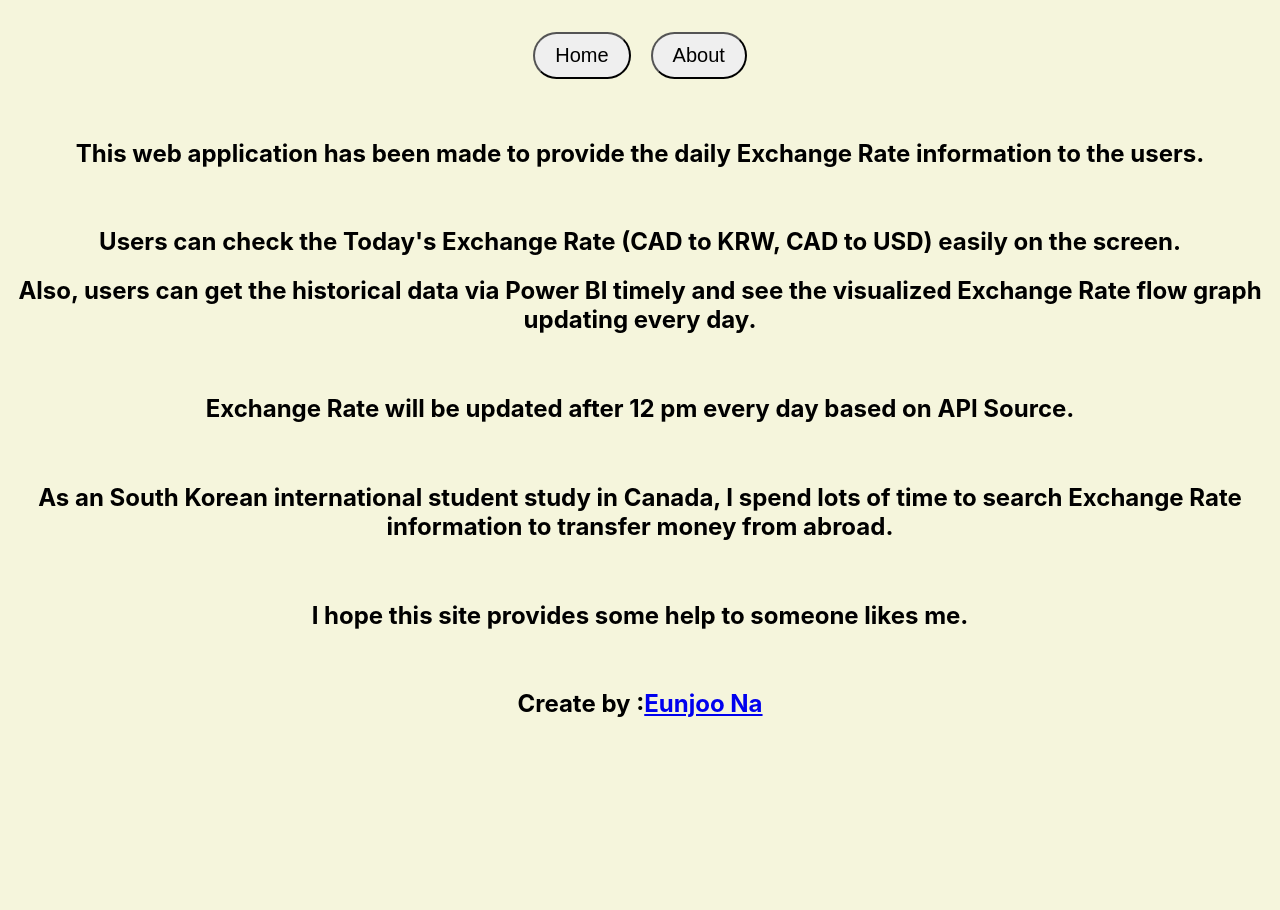
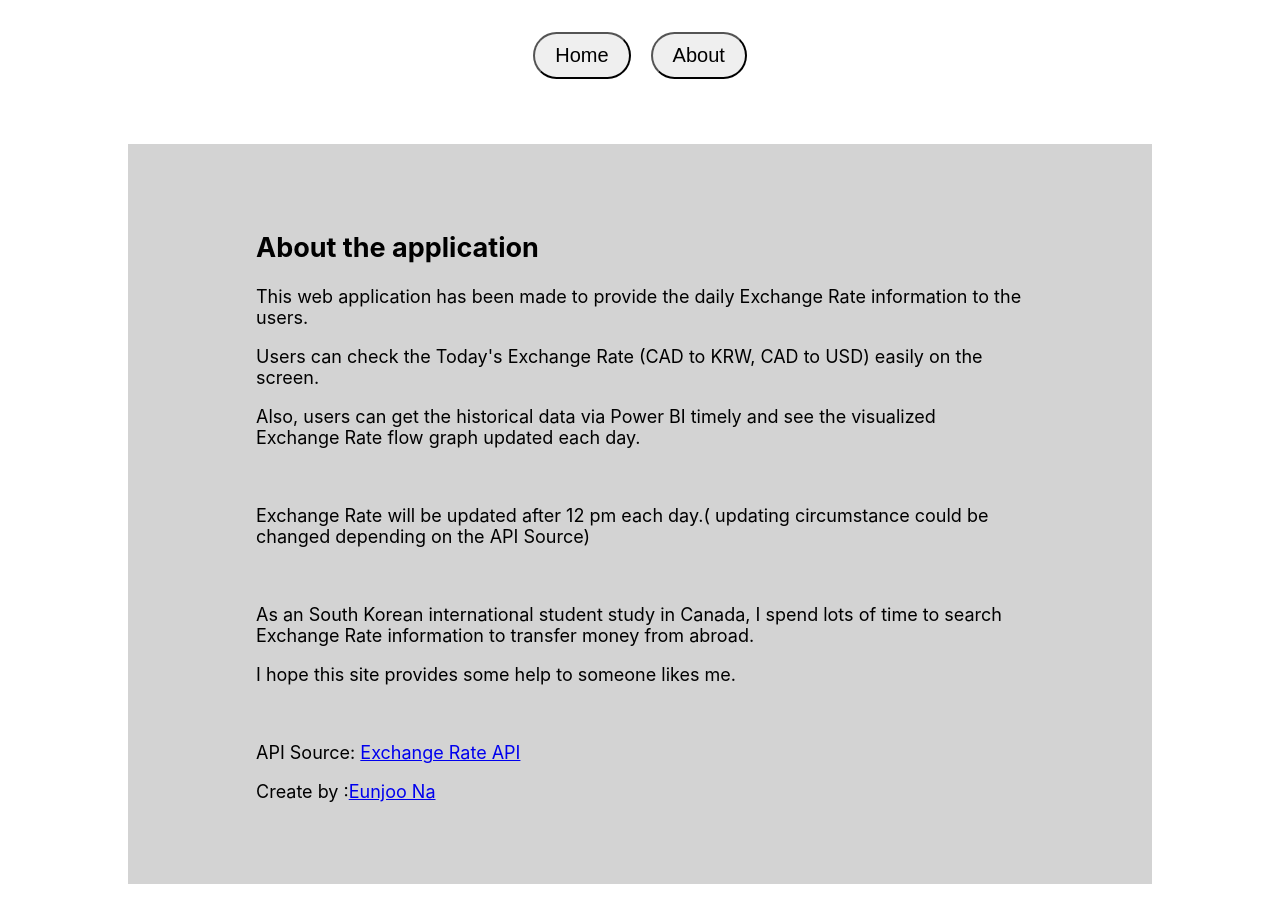
Before and after one commit to dev-eunjoo/Canada-Exchange-Rate-Daily-Dashboard, a React (Create React App) app: page /about in a window 1280 px wide. Shown: the part 480-1390 px from the top of the page. Before the commit the page ends 1218 px from the top, so only its background shows below. Built offline with nearby package versions, Linux system fonts and the light colour scheme.

Commit message:
updated graph api and styling

```diff
--- a/src/App.css
+++ b/src/App.css
@@ -5,9 +5,7 @@
 body {
   margin: 0;
   padding: 0;
-    font-family: -apple-system, BlinkMacSystemFont, "Segoe UI", Roboto, Oxygen,
-      Ubuntu, Cantarell, "Open Sans", "Helvetica Neue", sans-serif;
-    background-color: beige;
+  font-family: -apple-system, BlinkMacSystemFont, "Segoe UI", Roboto, Oxygen, Ubuntu, Cantarell, "Open Sans", "Helvetica Neue", sans-serif;
   height: 100%;
   width: 100%;
 }
@@ -47,7 +45,6 @@
 }
 
 .graph {
-    background-color: beige;
   padding: 30px;
 }
 
@@ -59,7 +56,6 @@
   justify-content: center;
   margin: 30px;
   padding: 30px;
-
 }
 .today > div {
   margin: 0 5%;
@@ -76,27 +72,29 @@
 }
 
 .sign {
-    margin: 30px;
+  padding: 30px;
+  background-color: lightgray;
   text-align: center;
   font-size: 20px;
 }
 
-  .usd, .krw{
+.usd,
+.krw {
   display: bolck;
 }
 
-  .chartjs-render-monitor{
+.chartjs-render-monitor {
   width: 920px;
   height: 460px;
 }
 
-  img{
+img {
   vertical-align: middle;
   justify-content: center;
   align-items: center;
 }
 
-  .powerbi_data{
+.powerbi_data {
   text-align: center;
   background-color: lightslategrey;
   height: 100%;
@@ -106,17 +104,16 @@
   padding: 30px;
 }
 
-  .powerbi{
+.powerbi {
   text-decoration: none;
   font-size: 30px;
   color: white;
 }
 
-  .graph_data{
+.graph_data {
   font-size: 20px;
   font-weight: 500;
   text-align: center;
-    background-color: beige;
   height: 100%;
   display: flex;
   justify-content: center;
@@ -124,7 +121,7 @@
   padding: 30px;
 }
 
-  .download{
+.download {
   font-size: 20px;
   text-align: center;
   height: 100%;
--- a/src/routes/About.css
+++ b/src/routes/About.css
@@ -5,12 +5,13 @@
 body {
   margin: 0;
   padding: 0;
-    font-family: -apple-system, BlinkMacSystemFont, "Segoe UI", Roboto, Oxygen,
-      Ubuntu, Cantarell, "Open Sans", "Helvetica Neue", sans-serif;
-    background-color: beige;
+  font-family: -apple-system, BlinkMacSystemFont, "Segoe UI", Roboto, Oxygen, Ubuntu, Cantarell, "Open Sans", "Helvetica Neue", sans-serif;
   height: 100%;
+  font-size: large;
 }
 
-  h2 {
-    text-align: center;
+#introduction {
+  margin: 2% 10%;
+  background-color: lightgray;
+  padding: 5% 10%;
 }
--- a/src/routes/About.js
+++ b/src/routes/About.js
@@ -4,41 +4,26 @@ import "./About.css";
 function About() {
   return (
     <section className='container'>
-      <div>
-        <h2>
-          This web application has been made to provide the daily Exchange Rate
-          information to the users.
-        </h2>
+      <div id='introduction'>
+        <h2>About the application</h2>
+        <p>This web application has been made to provide the daily Exchange Rate information to the users.</p>
+        <p>Users can check the Today's Exchange Rate (CAD to KRW, CAD to USD) easily on the screen.</p>
+        <p>Also, users can get the historical data via Power BI timely and see the visualized Exchange Rate flow graph updated each day.</p>
         <br />
-        <h2>
-          Users can check the Today's Exchange Rate (CAD to KRW, CAD to USD) easily on the
-          screen.
-        </h2>
-        <h2>
-          Also, users can get the historical data via Power BI timely and see the visualized Exchange Rate flow graph updating every day.
-        </h2>
+        <p>Exchange Rate will be updated after 12 pm each day.( updating circumstance could be changed depending on the API Source)</p>
         <br />
-        <h2>
-          Exchange Rate will be updated after 12 pm every day based on API Source.
-        </h2>
+        <p>As an South Korean international student study in Canada, I spend lots of time to search Exchange Rate information to transfer money from abroad.</p>
+        <p>I hope this site provides some help to someone likes me.</p>
         <br />
-        <h2>
-          As an South Korean international student study in Canada, I spend lots of time to search Exchange Rate information to transfer money from abroad.
-        </h2>
-        <br />
-        <h2>
-            I hope this site provides some help to someone likes me.
-        </h2>
-        <br />
-        <h2>
+        <p>
+          API Source: <a href='https://exchangeratesapi.io/'>Exchange Rate API</a>
+        </p>
+        <p>
           Create by :
-          <a
-            href='https://dev-eunjoo.github.io/'
-            target='_blank'
-            rel='noopener noreferrer'>
-            Eunjoo Na{" "}
+          <a href='https://dev-eunjoo.github.io/' target='_blank' rel='noopener noreferrer'>
+            Eunjoo Na
           </a>
-        </h2>
+        </p>
       </div>
     </section>
   );
--- a/src/routes/Home.js
+++ b/src/routes/Home.js
@@ -4,51 +4,39 @@ import Today from "../components/Today";
 import { Line } from "react-chartjs-2";
 import "./../App.css";
 
-
 class Home extends React.Component {
   state = {
     isLoading: true,
     reports: [],
-    reports_usa: [],
-    reports_krw: [],
     date: "",
+    datas_usa: [],
+    datas_krw: [],
+    dates: []
   };
 
   render_usd_graph = () => {
-    const { reports_usa} = this.state;
-    const datas = [];
-
-    let keys = Object.keys(reports_usa);
-    keys = Array.from(keys);
-    keys.sort();
-
-    for (var i = 0; i < keys.length; i++) {
-        let data = reports_usa[keys[i]].USD;
-        data = data.toFixed(4);
-        datas.push(data);
-      }
-
+    const { datas_usa, dates } = this.state;
     const data_graph = {
-      labels: keys,
+      labels: dates,
       datasets: [
         {
           label: "Exchange Rate",
           backgroundColor: "rgba(244, 152, 31, 0.5)",
           borderColor: "rgba(0,0,0,1)",
           borderWidth: 2,
-          data: datas
+          data: datas_usa
         }
       ]
     };
 
     return (
-        <div className="graph">
+      <div className='graph'>
         <Line
           data={data_graph}
           options={{
             title: {
               display: true,
-              text: "Exchange Rates Graph (CAD to USD) - from 2020.06.01",
+              text: "Exchange Rates Graph (CAD to USD) - from 2021.10.01",
               fontSize: 25
             },
             legend: {
@@ -56,48 +44,35 @@ class Home extends React.Component {
               position: "right"
             }
           }}
-
         />
       </div>
-
     );
   };
 
   render_krw_graph = () => {
-    const { reports_krw}  = this.state;
-    const datas = [];
-
-    let keys = Object.keys(reports_krw);
-    keys = Array.from(keys);
-    keys.sort();
-
-    for (var i = 0; i < keys.length; i++) {
-        let data = reports_krw[keys[i]].KRW;
-        data = data.toFixed(2);
-        datas.push(data);
-      }
+    const { datas_krw, dates } = this.state;
 
     const data_graph = {
-      labels: keys,
+      labels: dates,
       datasets: [
         {
           label: "Exchange Rate",
           backgroundColor: "rgba(75,192,192,0.5)",
           borderColor: "rgba(0,0,0,1)",
           borderWidth: 2,
-          data: datas
+          data: datas_krw
         }
       ]
     };
 
     return (
-        <div className="graph">
+      <div className='graph'>
         <Line
           data={data_graph}
           options={{
             title: {
               display: true,
-              text: "Exchange Rates Graph (CAD to KRW) - from 2020.06.01",
+              text: "Exchange Rates Graph (CAD to KRW) - from 2021.10.01",
               fontSize: 25
             },
             legend: {
@@ -105,49 +80,51 @@ class Home extends React.Component {
               position: "right"
             }
           }}
-
         />
       </div>
-
     );
   };
 
   getReports = async () => {
-
-    const api = await axios.get(
-        "https://api.exchangeratesapi.io/latest?base=CAD"
-      );
+    const api = await axios.get("https://api.exchangerate-api.com/v4/latest/CAD");
 
     const today = api.data.date;
     this.state.date = today;
 
     const today_data = api.data.rates;
+
     this.state.reports = today_data;
 
-    const date = new Date();
-    const year = date.getFullYear();
-    const month = date.getMonth()+1;
-    const day = date.getDate();
+    const date = today.slice(8, 11);
 
+    let date_count = 0;
+    if (date.charAt(0) === "0") {
+      date_count = parseInt(date.charAt(1));
+    } else {
+      date_count = parseInt(date);
+    }
 
-    const today_in_api = [year, month, day].join("-");
-    const api_usa = ["https://api.exchangeratesapi.io/history?start_at=2020-06-01&end_at=",today_in_api, "&base=CAD&symbols=USD"].join("");
+    const datas_usa = [];
+    const datas_krw = [];
+    const dates = [];
 
-    const today_usa = await axios.get(
-        api_usa
-      );
+    for (var i = 1; i < date_count + 1; i++) {
+      let daily_rate = await axios.get("https://v6.exchangerate-api.com/v6/baeaa176cab9d47e4f3fb8aa/history/CAD/2021/10/" + i);
+      let data_usa = daily_rate.data.conversion_rates.USD;
+      let data_krw = daily_rate.data.conversion_rates.KRW;
+      let date = "2021-10-" + i;
 
-    const usa_data = today_usa.data.rates;
-    this.state.reports_usa = usa_data;
+      data_usa = data_usa.toFixed(4);
+      data_krw = data_krw.toFixed(4);
 
-    const api_krw = ["https://api.exchangeratesapi.io/history?start_at=2020-06-01&end_at=",today_in_api, "&base=CAD&symbols=KRW"].join("");
+      dates.push(date);
+      datas_usa.push(data_usa);
+      datas_krw.push(data_krw);
+    }
 
-    const today_krw = await axios.get(
-        api_krw
-      );
-
-    const krw_data = today_krw.data.rates;
-    this.state.reports_krw = krw_data;
+    this.state.datas_usa = datas_usa;
+    this.state.datas_krw = datas_krw;
+    this.state.dates = dates;
 
     this.setState({
       isLoading: false
@@ -169,26 +146,21 @@ class Home extends React.Component {
           </div>
         ) : (
           <div>
-            <Today
-              today= {date}
-              krw={reports.KRW}
-              usd={reports.USD}
-            />
+            <Today today={date} krw={reports.KRW} usd={reports.USD} />
+            <div className='powerbi_data'>
+              <div>
+                <h2 className='powerbi'>Download Exchange Rate Data Record (from 2020.01.01 ~ 10.28) - Power BI</h2>
+              </div>
 
-            <div className="powerbi_data">
-                <div>
-                <h2 className="powerbi">Download Exchange Rate Data Record (from 2020.01.01 ~ 10.28) - Power BI</h2>
-                </div>
-
-
-            <a className="download" href="2020_exchange_rate_1028.pbix" download>Click to download!</a>
+              <a className='download' href='2020_exchange_rate_1028.pbix' download>
+                Click to download!
+              </a>
             </div>
-            <div className="graph_data">
-                <h2>Daily updated Exchange Rates Graph</h2>
+            <div className='graph_data'>
+              <h2>Daily updated Exchange Rates Graph</h2>
             </div>
             {this.render_usd_graph()} {this.render_krw_graph()}
-
-            <div className='sign'> Copyright© Eunjoo Na 2020 </div>
+            <div className='sign'> Copyright© Eunjoo Na 2021 </div>
           </div>
         )}
       </section>
```
Lines whose indentation alone changed are shown as unchanged.
